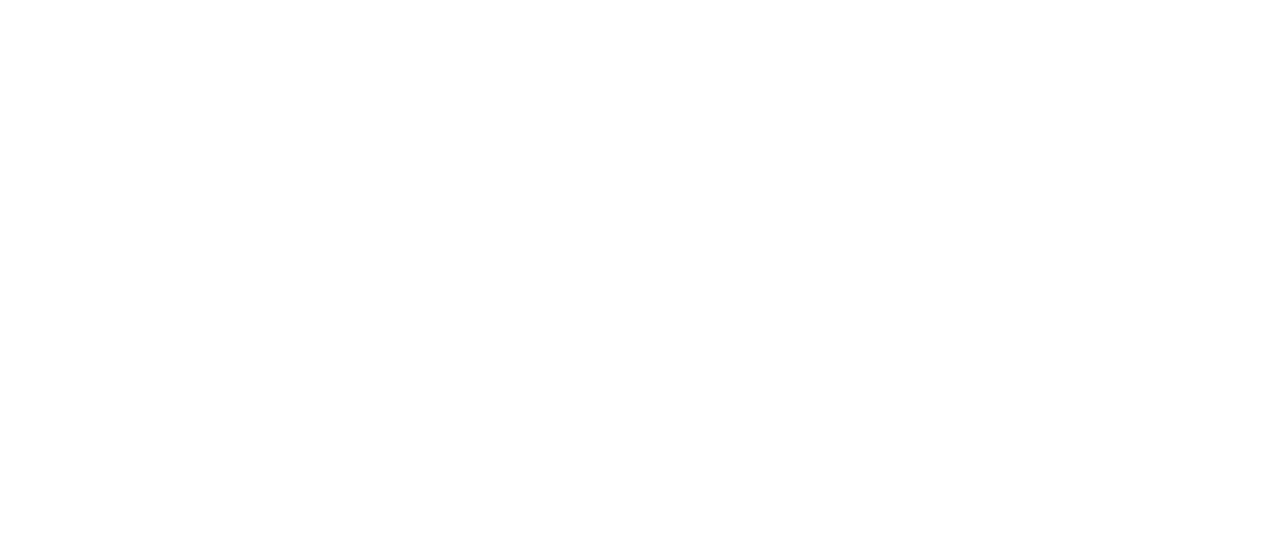
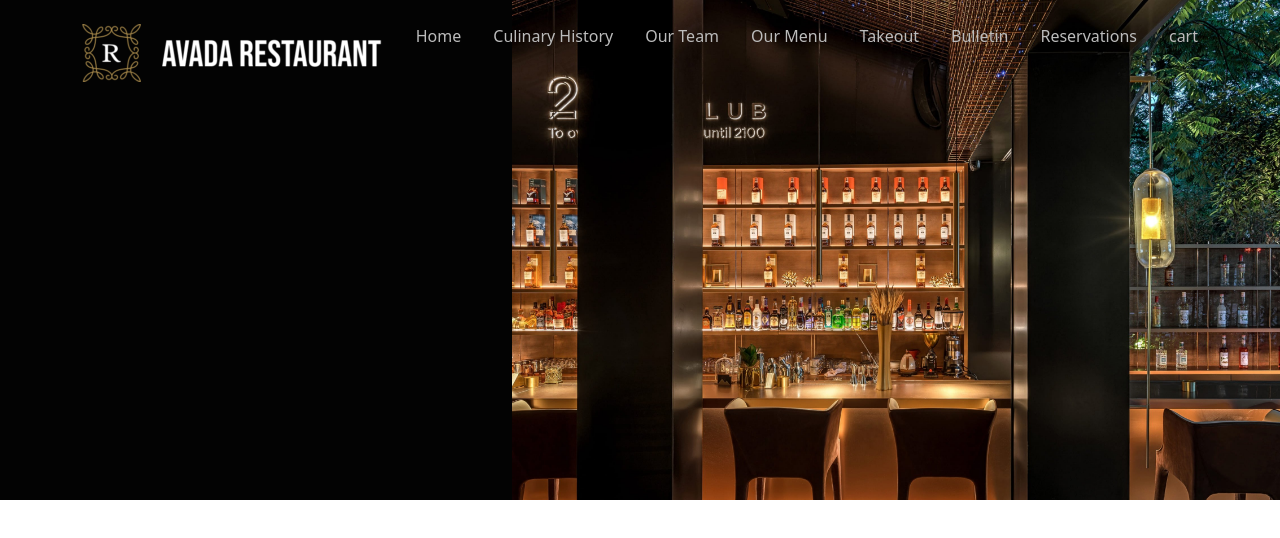
Before and after one commit to Danielateresa/proj-html-vuejs, a Vue app: page / in a window 1280 px wide. Shown: the top 538 px of the page. Built offline with nearby package versions, Linux system fonts and the light colour scheme.

Commit message:
Added header links dynamically

```diff
--- a/src/App.vue
+++ b/src/App.vue
@@ -1,8 +1,24 @@
 <script >
+import AppHeader from './components/AppHeader.vue';
+import AppMain from './components/AppMain.vue';
+import AppFooter from './components/AppFooter.vue';
+
+export default {
+  name: 'App',
+  components: {
+    AppHeader,
+    AppMain,
+    AppFooter
+  }
+}
 
 </script>
 
 <template>
+
+  <AppHeader />
+  <AppMain />
+  <AppFooter />
 
 </template>
 
--- a/src/assets/scss/partials/_variables.scss
+++ b/src/assets/scss/partials/_variables.scss
@@ -0,0 +1,5 @@
+$light: #ffffff;
+$dark: #030303;
+$silver: #bcbcbc;
+$lightGray: #e8e8e8;
+$price: #66BC7C;
--- a/src/assets/scss/style.scss
+++ b/src/assets/scss/style.scss
@@ -0,0 +1 @@
+@use "../node_modules/bootstrap/scss/bootstrap";
--- a/src/components/HelloWorld.vue
+++ b/src/components/AppFooter.vue
@@ -1,4 +1,7 @@
 <script>
+export default {
+    name: 'AppFooter',
+}
 
 </script>
 
--- /dev/null
+++ b/src/components/AppHeader.vue
@@ -0,0 +1,65 @@
+<script>
+import navLinks from './data/links.js';
+
+
+export default {
+    name: 'AppHeader',
+    data() {
+        return {
+            navLinks,
+        }
+    }
+}
+
+
+</script>
+
+<template>
+
+    <div id="site_header">
+
+        <div class="container py-4">
+
+            <nav class="header_navbar d-flex justify-content-between">
+
+                <div class="left_nav">
+                    <img src="../assets/img/logo-restaurant-2x-300x58.png" alt="avada restaurant logo">
+                </div>
+                <!-- /.left_nav -->
+
+                <div class="right_nav">
+                    <a href="" v-for="link in navLinks">{{ link }}</a>
+
+
+                </div>
+                <!-- /.right_nav -->
+
+            </nav>
+            <!-- /.header_navbar -->
+
+        </div>
+        <!-- /.header_navbar -->
+
+    </div>
+    <!-- /#site_header -->
+
+</template>
+
+<style lang="scss" scoped>
+@use '../assets/scss/partials/variables' as*;
+
+#site_header {
+    background-color: $dark;
+    background-image: url(../assets/img/slider52x.jpg);
+    background-position: right;
+    background-size: 60%;
+    background-repeat: no-repeat;
+    height: 500px;
+
+    a {
+        margin-left: 2rem;
+        text-decoration: none;
+        color: $silver;
+    }
+}
+</style>
--- /dev/null
+++ b/src/components/AppMain.vue
@@ -0,0 +1,14 @@
+<script>
+export default {
+    name: 'AppMain',
+}
+
+</script>
+
+<template>
+
+</template>
+
+<style scoped>
+
+</style>
--- /dev/null
+++ b/src/components/data/links.js
@@ -0,0 +1 @@
+export default ['Home', 'Culinary History', 'Our Team', 'Our Menu', 'Takeout', 'Bulletin', 'Reservations', 'cart']
```
Also changed, not shown: src/assets/img/logo-restaurant-2x-300x58.png (added), src/assets/img/slider52x.jpg (added).
